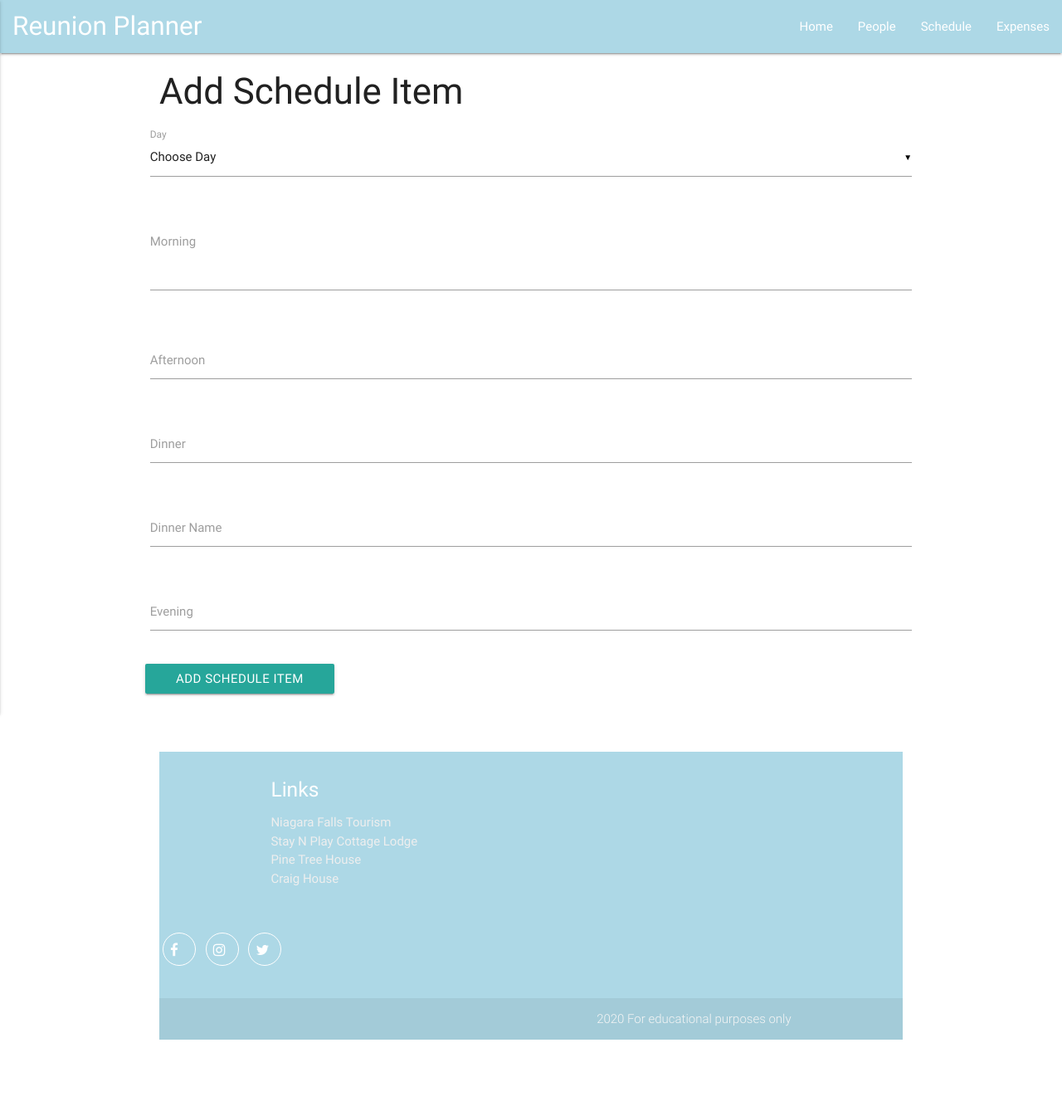
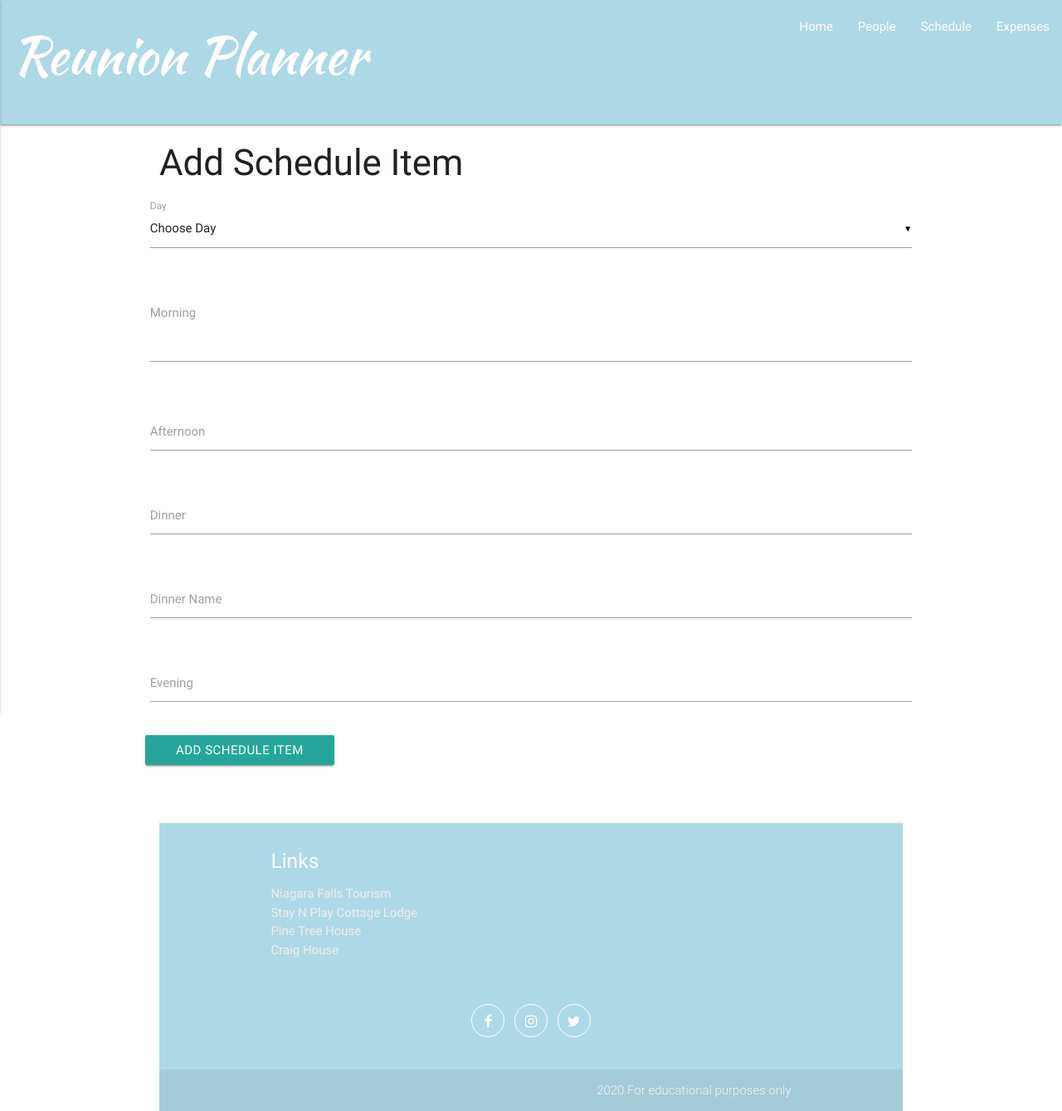
Before and after one commit to PWashburn55/ReunionPlanner, a Flask app: page /add_item in a window 1280 px wide. Shown: the whole page at 83% size. Before the commit the page ends 1253 px from the top, so only its background shows below. Run offline with Flask 2, Linux system fonts and the light colour scheme; data that the repository does not hold is empty; some libraries are stand-ins or nearby versions.

Commit message:
changed footer & fonts

```diff
--- a/static/css/style.css
+++ b/static/css/style.css
@@ -1,22 +1,28 @@
-@import url('https://fonts.googleapis.com/css?family=Roboto:100,200,300,400,500,600,700|Josefin Sans:100,200,300,400,500,600,700');
+@import url('https://fonts.googleapis.com/css?family=Roboto:100,200,300,400,500,600,700|Kaushan Script:100,200,300,400,500,600,700');
 
 /* navbar with code from W3 schools & Stack Overflow*/
 
 .nav {
     background-color: lightblue !important;
+    min-height: 150px;
 }
 
 .nav-wrapper {
     background-color: lightblue !important;
+    min-height: 150px;
 }
 
 .brand-logo {
     padding-left: 15px !important;
+    font-family: 'Kaushan Script', cursive;
+    font-weight: 500;
+    padding-bottom: 5px;
 }
 
  .topnav {
      background-color: lightblue !important;
      width: 100%;
+     min-height: 150px;
 }
 
  .topnav .icon {
@@ -65,12 +71,13 @@
 }
 
  .headline {
-     font-family: 'Josefin Sans', cursive;
+     font-family: 'Kaushan Script', cursive;
+     font-weight: 500;
      text-align: center;
      color: white;
      vertical-align: bottom;
      background-color: lightblue;
-     padding-bottom: 0px;
+     padding-bottom: 5px;
 }
 
 /*image*/
@@ -235,12 +242,14 @@
     display: inline-block;
     /*text-align: center; !important;*/
     padding: 4px;
+    text-align: center;
 }
 
 .list-inline {
   padding-left: 0;
   margin-left: -5px;
   list-style: none;
+  text-align: center;
 }
 
 .social_icon ul li a {
@@ -254,6 +263,7 @@
     padding: 4px 8px;
     width: 40px;
     transition: .5s;
+    text-align: center;
 }
 
 .social_icon ul li a:hover {
--- a/templates/base.html
+++ b/templates/base.html
@@ -15,7 +15,7 @@
     <header>
           <nav class="nav"><!--from task manager mini-project & materialize -->
             <div class="nav-wrapper">
-                <a href="index.html" class="brand-logo"> Reunion Planner</a>
+                <a href="index.html" class="brand-logo"><h1> Reunion Planner</h1></a>
                 <a href="#" data-activates="mobile-demo" class="button-collapse"><i class="material-icons">menu</i></a>
                 <ul id="nav-mobile" class="right hide-on-med-and-down">
                     <li><a href="{{url_for('get_home')}}">Home</a></li>
@@ -37,7 +37,7 @@
     </div>
     <div>
     <!--<a id="top-button"></a>-->
-    <button onclick="topFunction()" id="myBtn" title="Go to top">Top</button>
+    <button onclick="topFunction()" id="myBtn" title="Go to top"><i class="fa fa-angle-up"></i></button>
     </div>
 
     <script src="https://cdnjs.cloudflare.com/ajax/libs/jquery/3.2.1/jquery.min.js"></script>
@@ -75,7 +75,7 @@
             </div>
           </div>
          <div class="row">
-         <div class="social_icon align-self-center list-inline col l6 s12">
+         <div class="social_icon align-self-center list-inline col l12 s12">
                     <div class="text-center">
                         <ul>
                             <li><a href="https://www.facebook.com/" target="_blank"><i
```
